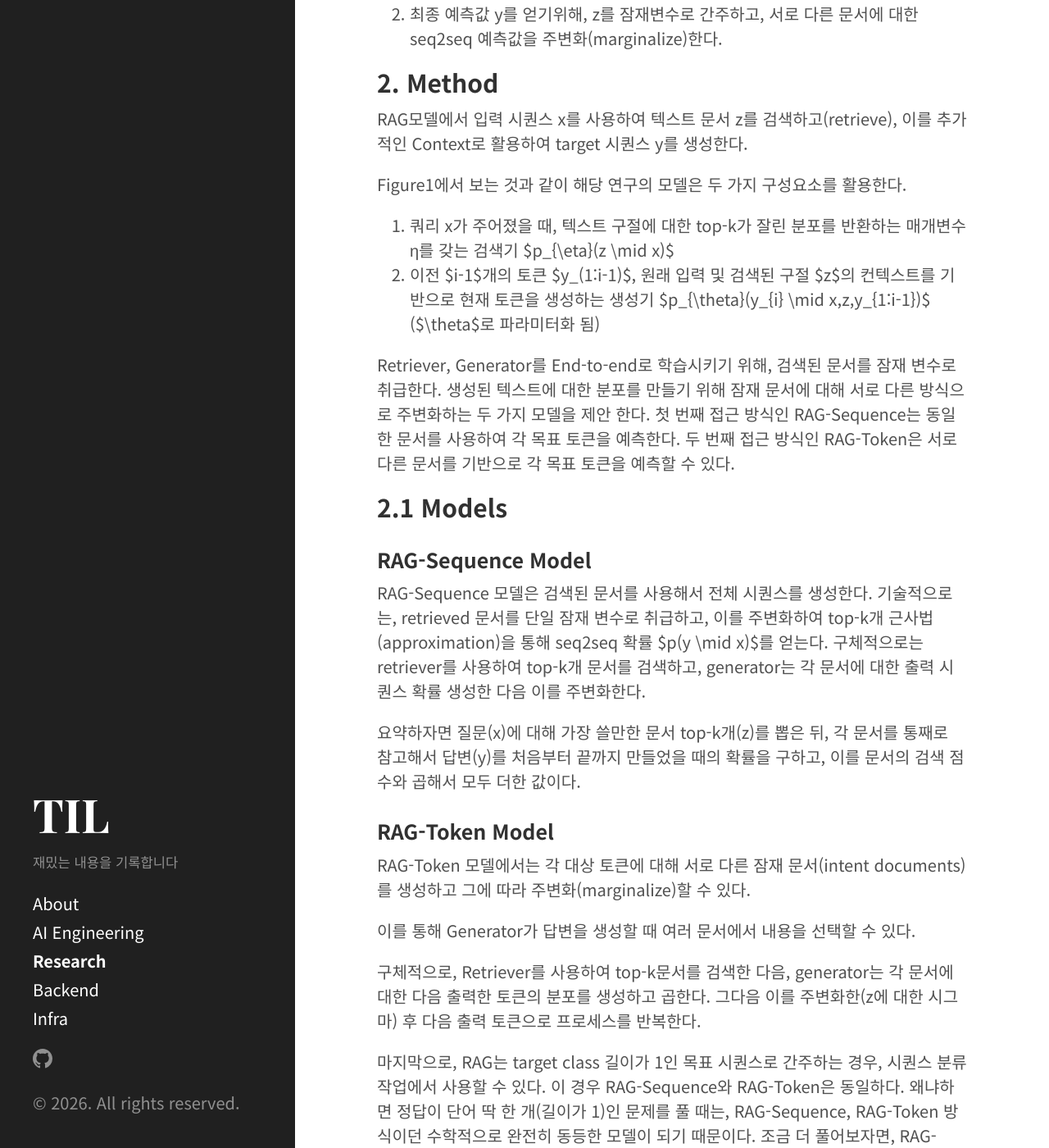
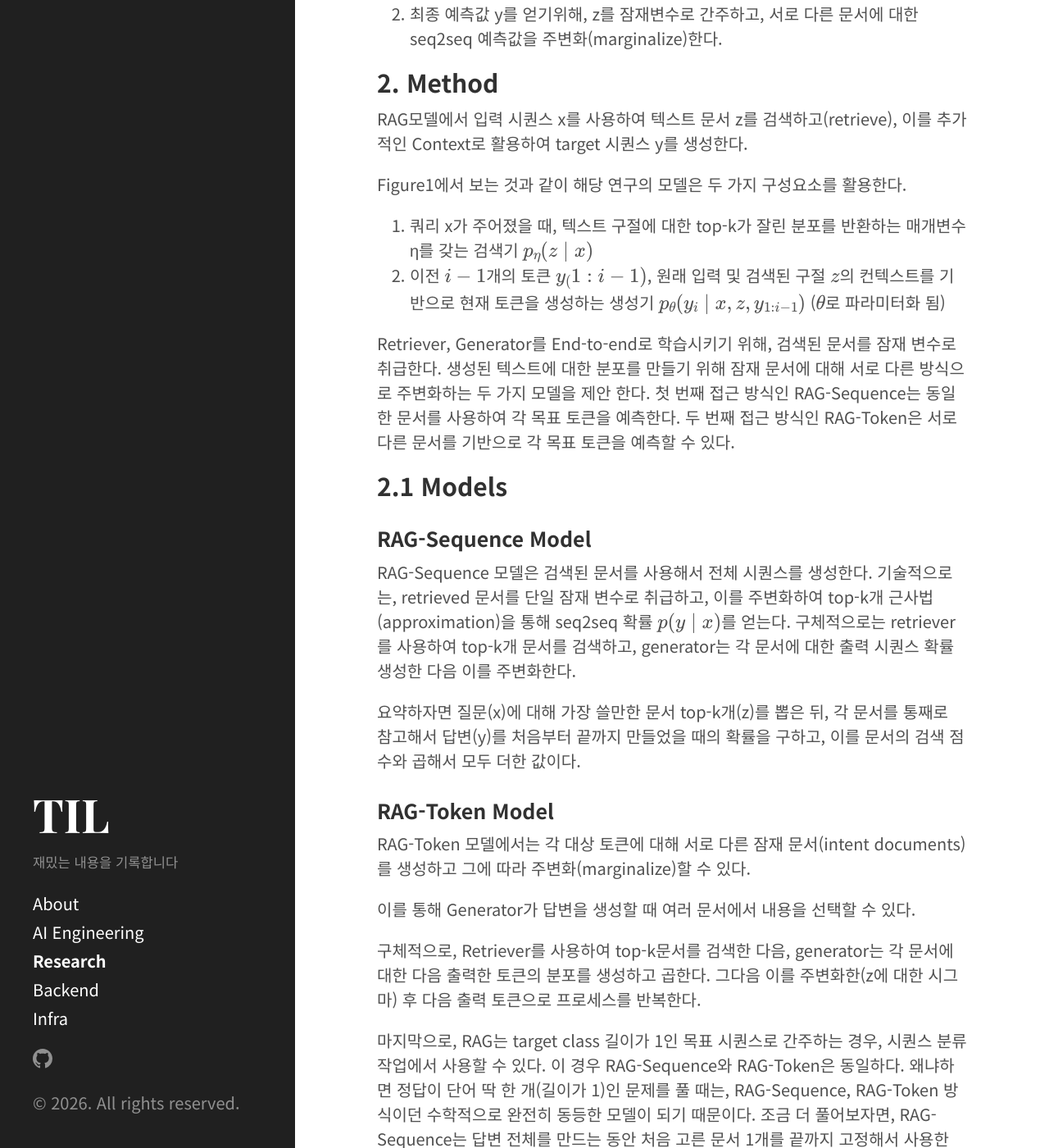
Before and after one commit to pyg410/pyg410.github.io, a Jekyll site: the page built from _posts/2026-06-29-retrieval-augmented-generation-for-knwledge-intensive-nlp-tasks.md, in a window 1280 px wide and 1400 px high, scrolled down 2897 px. Shown: the whole window at 82% size. Built offline with Jekyll 4.4.1, drawn with Linux system fonts in a browser that asks for light colours; some of the changed lines change nothing that is shown.

Commit message:
feat: add LaTex grammar

```diff
--- a/_layouts/post.html
+++ b/_layouts/post.html
@@ -1,6 +1,16 @@
 ---
 layout: default
 ---
+
+<script>
+  MathJax = {
+    tex: {
+      inlineMath: [['$', '$'], ['\\(', '\\)']],
+      displayMath: [['$$', '$$'], ['\\[', '\\]']]
+    }
+  };
+</script>
+<script src="https://cdn.jsdelivr.net/npm/mathjax@3/es5/tex-mml-chtml.js"></script>
 
 <div class="post">
   <h1 class="post-title">{{ page.title }}</h1>
```
